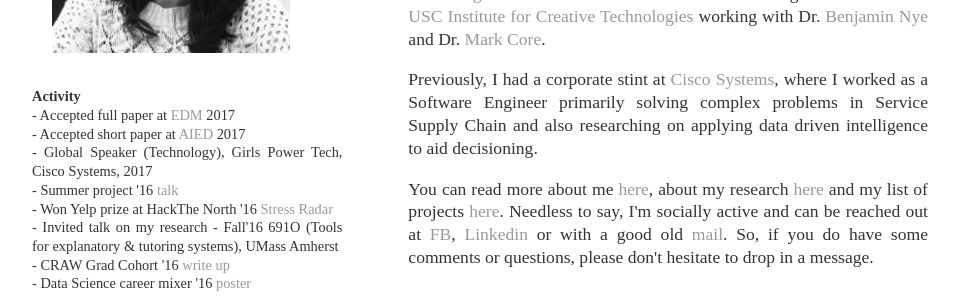
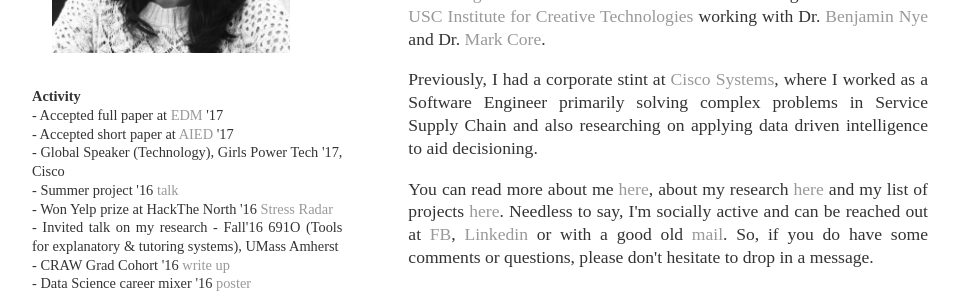
Before and after one commit to Shamya/shamyatest.github.io, a Jekyll site: the page built from index.html, in a window 1280 px wide. Shown: the part 375-675 px from the top of the page, without its empty margins (160-1119 px from the left). Built offline with Jekyll 4.4.1, drawn with Linux system fonts in a browser that asks for light colours.

Commit message:
Update index.html

```diff
--- a/index.html
+++ b/index.html
@@ -8,9 +8,9 @@
   <img src="/images/shamya.jpg" height=70% width=70% style="margin:10px 20px 10px 20px">
 
 <p style="margin:20px 30px 20px 0px;font-size:90%"><b>Activity</b>  <br>
-  - Accepted full paper at <a href ="http://educationaldatamining.org/EDM2017/">EDM</a> 2017<br>
-  - Accepted short paper at <a href ="http://119.97.166.163/">AIED</a> 2017 <br>
-  - Global Speaker (Technology), Girls Power Tech, Cisco Systems, 2017 <br>
+  - Accepted full paper at <a href ="http://educationaldatamining.org/EDM2017/">EDM</a> '17<br>
+  - Accepted short paper at <a href ="http://119.97.166.163/">AIED</a> '17 <br>
+  - Global Speaker (Technology), Girls Power Tech '17, Cisco <br>
   - Summer project '16 <a href ="https://vimeo.com/178362096">talk</a> <br>
   - Won Yelp prize at HackThe North '16 <a href ="http://devpost.com/software/hackthenorth2016-3xg5le">Stress Radar</a><br>
   - Invited talk on my research - Fall'16 691O (Tools for explanatory & tutoring systems), UMass Amherst<br>
```
